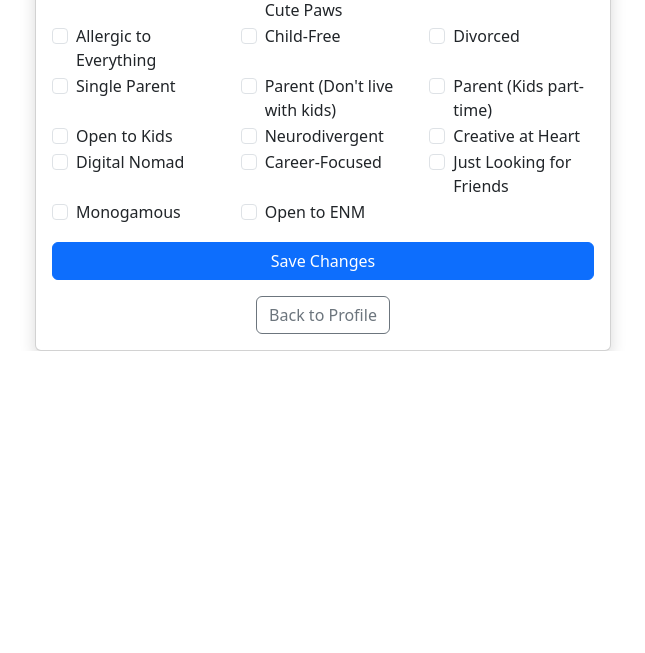
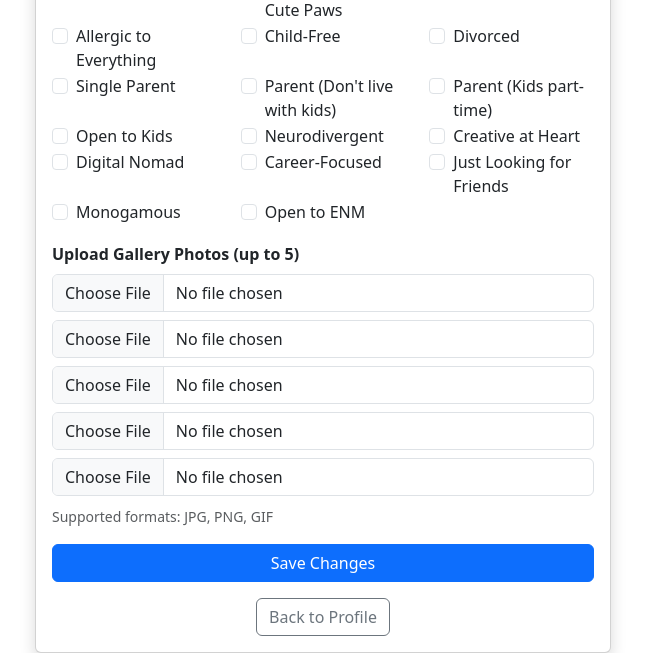
Before and after one commit to doremimo/DogFreeDatingApp, a Flask app: page /settings in a window 1280 px wide. Shown: the part 1235-1888 px from the top of the page, without its empty margins (317-962 px from the left). Before the commit the page ends 1586 px from the top, so only its background shows below. Run offline with Flask 3, Linux system fonts and the light colour scheme; the visitor is signed in with stand-in values (Sample User, id 1); data that the repository does not hold is empty.

Commit message:
Add gallery of 5 pics Be able to delete pics

```diff
--- a/app.py
+++ b/app.py
@@ -1,5 +1,7 @@
+import os
 from flask import Flask, render_template, request, redirect, url_for, session, flash
 from werkzeug.security import generate_password_hash, check_password_hash
+from werkzeug.utils import secure_filename
 import sqlite3
 
 app = Flask(__name__)
@@ -106,7 +108,9 @@ def profile():
         c.execute("""
             SELECT display_name, age, location, favorite_animal,
                    dog_free_reason, profile_pic, bio, gender,
-                   interests, main_tag, tags
+                   interests, main_tag, tags,
+                   gallery_image_1, gallery_image_2, gallery_image_3,
+                   gallery_image_4, gallery_image_5
             FROM users WHERE username = ?
         """, (username,))
         result = c.fetchone()
@@ -121,7 +125,10 @@ def profile():
         conn.close()
 
         (display_name, age, location, favorite_animal, dog_free_reason,
-         profile_pic, bio, gender, interests, main_tag, tags_string) = result or (None,) * 11
+         profile_pic, bio, gender, interests, main_tag, tags_string,
+         g1, g2, g3, g4, g5) = result or (None,) * 16
+
+        gallery_images = [g for g in [g1, g2, g3, g4, g5] if g]
 
         tags = tags_string.split(",") if tags_string else []
 
@@ -138,23 +145,32 @@ def profile():
                                interests=interests,
                                main_tag=main_tag,
                                tags=tags,
-                               unread_count=unread_count)
+                               unread_count=unread_count,
+                               gallery_images=gallery_images)
     else:
         return redirect(url_for("login"))
 
 
+# Upload up to 5 Pictures
+UPLOAD_FOLDER = 'static/gallery/'
+ALLOWED_EXTENSIONS = {'png', 'jpg', 'jpeg', 'gif'}
 
+app.config['UPLOAD_FOLDER'] = UPLOAD_FOLDER
+
+def allowed_file(filename):
+    return '.' in filename and filename.rsplit('.', 1)[1].lower() in ALLOWED_EXTENSIONS
 
 @app.route("/settings", methods=["GET", "POST"])
 def settings():
     if "username" not in session:
         return redirect(url_for("login"))
 
+    username = session["username"]
     conn = sqlite3.connect("users.db")
     c = conn.cursor()
 
     if request.method == "POST":
-        # Get updated fields from form
+        # === Text fields ===
         display_name = request.form.get("display_name", "")
         age = request.form.get("age", None)
         location = request.form.get("location", "")
@@ -167,7 +183,7 @@ def settings():
         tags = request.form.getlist("tags")
         tags_string = ",".join(tags)
 
-        # Require at least one pet-related tag
+        # Pet tag validation
         pet_tags = {
             "Fully Pet-Free", "Allergic to Everything", "Reptile Roomie", "Cat Companion",
             "Rodent Roomie", "Bird Bestie", "Fish Friend", "Turtle Tenant", "Plant Person",
@@ -177,7 +193,7 @@ def settings():
             flash("You must select at least one pet-related tag.", "danger")
             return redirect(url_for("settings"))
 
-        # Update user info
+        # === Update profile info ===
         c.execute("""
             UPDATE users SET
                 display_name = ?, age = ?, location = ?, favorite_animal = ?,
@@ -186,24 +202,68 @@ def settings():
             WHERE username = ?
         """, (
             display_name, age, location, favorite_animal, dog_free_reason,
-            bio, gender, interests, main_tag, tags_string, session["username"]
+            bio, gender, interests, main_tag, tags_string, username
         ))
+
+        # === Handle gallery image uploads ===
+        os.makedirs(app.config['UPLOAD_FOLDER'], exist_ok=True)
+        for i in range(1, 6):
+            file = request.files.get(f'gallery_image_{i}')
+            if file and allowed_file(file.filename):
+                filename = secure_filename(f"{username}_gallery_{i}_{file.filename}")
+                filepath = os.path.join(app.config['UPLOAD_FOLDER'], filename)
+                file.save(filepath)
+                c.execute(f"UPDATE users SET gallery_image_{i} = ? WHERE username = ?", (f'gallery/{filename}', username))
 
         conn.commit()
         conn.close()
         flash("Profile updated!", "success")
         return redirect(url_for("profile"))
 
-    # If GET, load current info
+    # === GET request: load current data ===
     c.execute("""
         SELECT display_name, age, location, favorite_animal, dog_free_reason,
                bio, gender, interests, main_tag, tags
         FROM users WHERE username = ?
-    """, (session["username"],))
+    """, (username,))
     data = c.fetchone()
     conn.close()
 
     return render_template("settings.html", data=data)
+
+@app.route("/delete_gallery_image/<int:index>", methods=["POST"])
+def delete_gallery_image(index):
+    if "username" not in session:
+        return redirect(url_for("login"))
+
+    if not 1 <= index <= 5:
+        flash("Invalid image index.", "danger")
+        return redirect(url_for("profile"))
+
+    username = session["username"]
+    conn = sqlite3.connect("users.db")
+    c = conn.cursor()
+
+    # Get current image path
+    c.execute(f"SELECT gallery_image_{index} FROM users WHERE username = ?", (username,))
+    result = c.fetchone()
+    image_path = result[0] if result else None
+
+    if image_path:
+        # Try to delete file
+        try:
+            os.remove(os.path.join("static", image_path))
+        except Exception as e:
+            print("Error deleting file:", e)
+
+        # Remove from DB
+        c.execute(f"UPDATE users SET gallery_image_{index} = NULL WHERE username = ?", (username,))
+        conn.commit()
+
+    conn.close()
+    flash("Photo deleted.", "success")
+    return redirect(url_for("profile"))
+
 
 
 
--- a/templates/settings.html
+++ b/templates/settings.html
@@ -20,14 +20,12 @@
       {% endif %}
     {% endwith %}
 
-
-
     <div class="container mt-5" style="max-width: 600px;">
         <div class="card shadow">
             <div class="card-body">
                 <h2 class="card-title text-center mb-4">⚙️ Update Your Profile</h2>
 
-                <form method="POST">
+                <form method="POST" enctype="multipart/form-data">
                     <div class="mb-3">
                         <label for="display_name" class="form-label">Display Name</label>
                         <input type="text" class="form-control" id="display_name" name="display_name" value="{{ data[0] or '' }}">
@@ -68,7 +66,7 @@
                         <input type="text" class="form-control" id="interests" name="interests" value="{{ data[7] or '' }}">
                     </div>
 
-                                        <!-- 🔖 Main Tag -->
+                    <!-- 🔖 Main Tag -->
                     <div class="mb-3">
                       <label for="main_tag" class="form-label"><strong>Main Tag</strong></label>
                       <select name="main_tag" id="main_tag" class="form-select" required>
@@ -118,6 +116,14 @@
                       </div>
                     </div>
 
+                    <!-- 🌄 Gallery Upload Section -->
+                    <div class="mb-3">
+                        <label class="form-label"><strong>Upload Gallery Photos (up to 5)</strong></label>
+                        {% for i in range(1, 6) %}
+                            <input type="file" name="gallery_image_{{ i }}" class="form-control mb-2">
+                        {% endfor %}
+                        <small class="form-text text-muted">Supported formats: JPG, PNG, GIF</small>
+                    </div>
 
                     <button type="submit" class="btn btn-primary w-100">Save Changes</button>
                 </form>
```
Also changed, not shown: templates/profile.html (+27 -1 lines).
